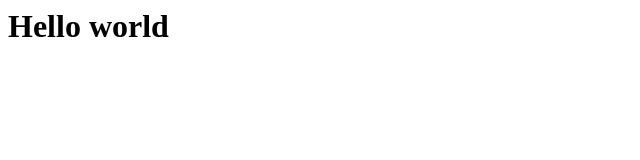
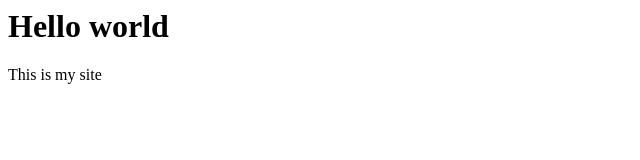
Before and after one commit to TestNameID/demo, a plain HTML site: page index.html in a window 1280 px wide. Shown: the full height of the page, 0-640 px from the left. Drawn offline with Linux system fonts and the light colour scheme.

Commit message:
home changes

```diff
--- a/index.html
+++ b/index.html
@@ -4,6 +4,7 @@
 
 <body>
 <h1>Hello world</h1>
+<p>This is my site<p>
 </body>
 
 </html>
```
